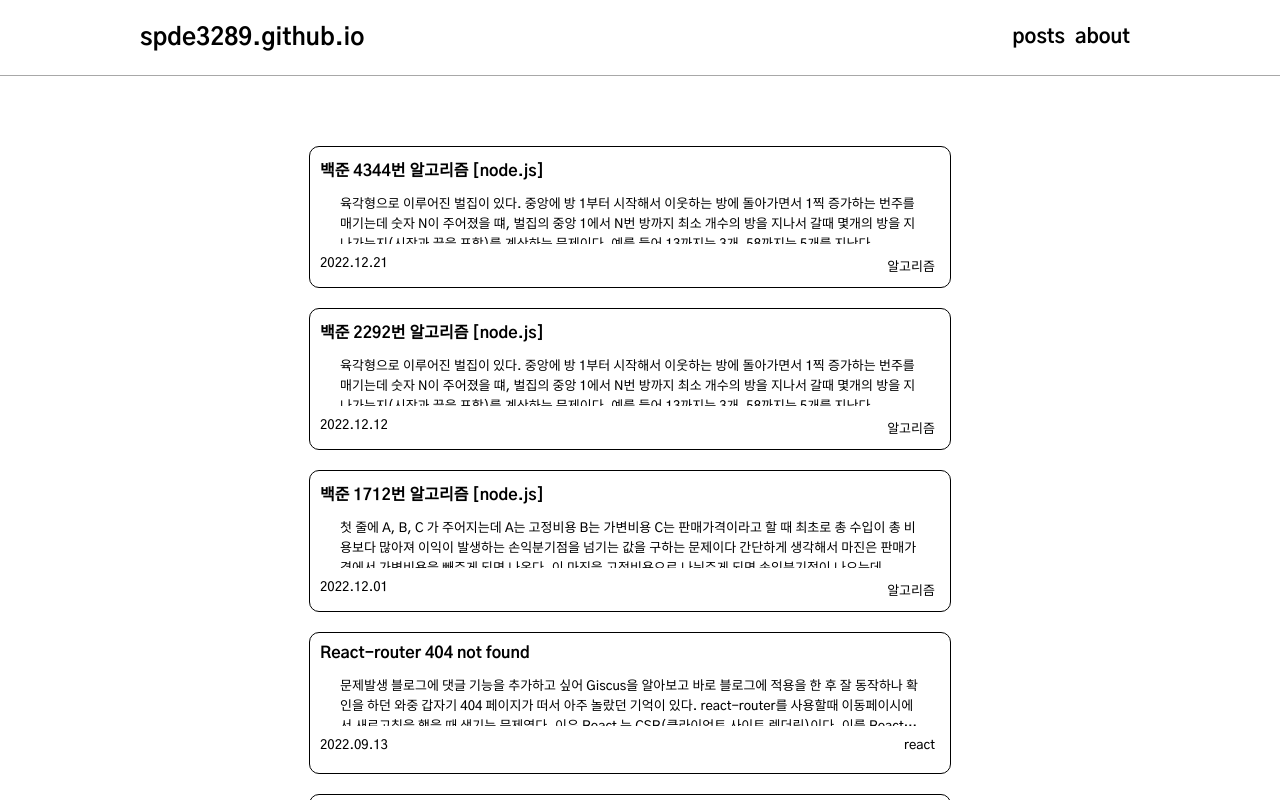
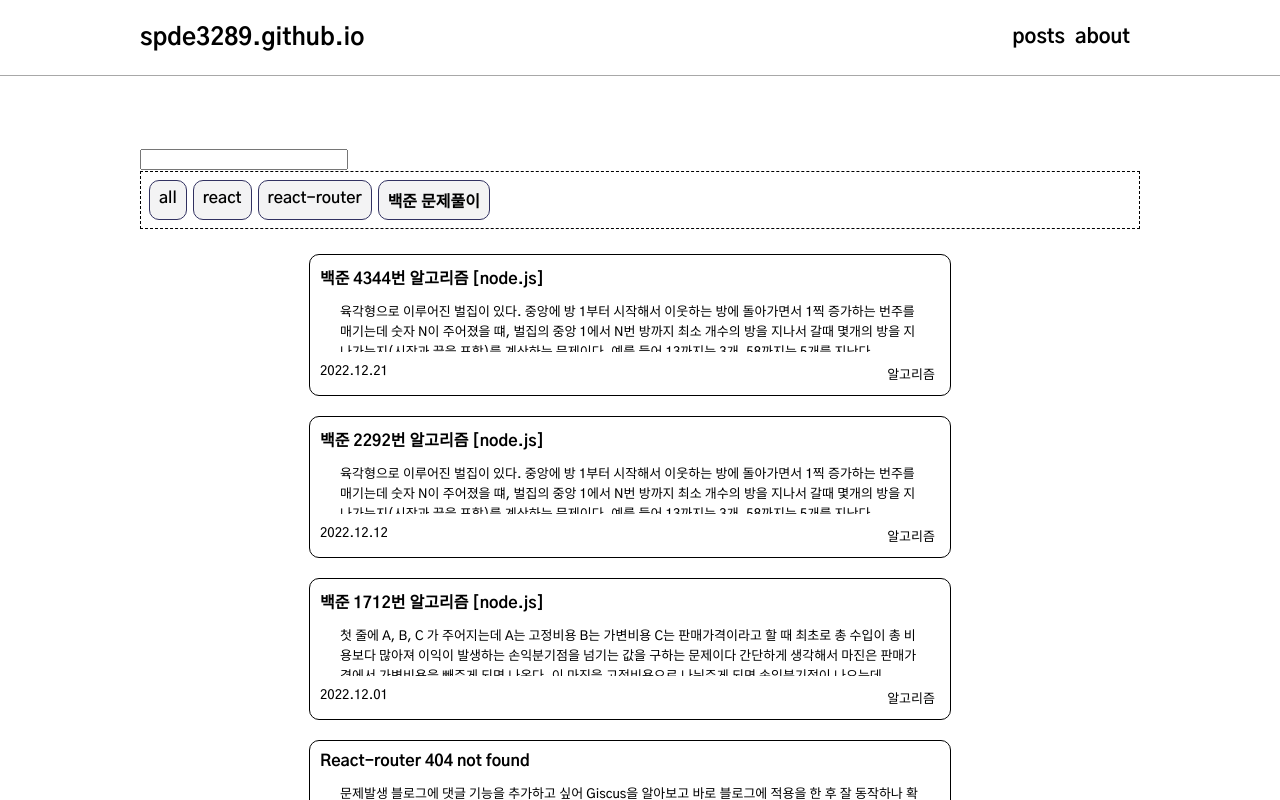
Before and after one commit to spde3289/spde3289.github.io, a React (Create React App) app: page /posts in a window 1280 px wide. Shown: the top 800 px of the page. Built offline with nearby package versions, Linux system fonts and the light colour scheme.

Commit message:
feat: change postPage

```diff
--- a/src/components/Passengers.jsx
+++ b/src/components/Passengers.jsx
@@ -15,6 +15,7 @@ const Passengers = (props) => {
 
     useEffect(()=>{
         if(props.value){
+            console.log(props.value);
             setContentList(content.filter((list) => list.title.toLowerCase().includes(props.value.toLowerCase() )))
         };
     },[props.value]);
--- a/src/components/Tag.jsx
+++ b/src/components/Tag.jsx
@@ -3,7 +3,7 @@ import styled from "styled-components";
 
 const Tag = (props) => {
     return(
-        <Tech>{props.tagName}</Tech>
+        <Tech onClick={()=>{console.log('aaa')}}>{props.tagName}</Tech>
     );
 };
 
--- a/src/pages/Posts.jsx
+++ b/src/pages/Posts.jsx
@@ -1,23 +1,33 @@
-import React from 'react';
+import React, { useState } from 'react';
 import styled from "styled-components";
 import Passengers from '../components/Passengers'
-//import Tag from '../components/Tag';
+import Tag from '../components/Tag';
 
 const Posts = () => {
 
+    const [text, setText] = useState(' ');
+
+    const ChangeText = (e) => {
+        setText(e.target.value);
+    };
+
+
     return(
-        <div>
             <PostMain>
-{/*                 <Filter>
-                     <Tag tagName={'all'}/>
-                     <Tag tagName={'웹'}/>
-                     <Tag tagName={'알고리즘'}/>
-                        </Filter> */}
-                <PageClum>
-                    <Passengers/>
-                </PageClum>
+                <Search
+                type="text"
+                value={text}
+                onChange={ChangeText}/>
+                <Filter>
+                     <Tag tagName={'all'} />
+                     <Tag tagName={'react'}/>
+                     <Tag tagName={'react-router'}/>
+                     <Tag tagName={'백준 문제풀이'}/>
+                </Filter>
+                <PostContainer>
+                    <Passengers value={ text.length===0 ? " " : text }/>
+                </PostContainer>
             </PostMain>
-        </div>
     );
 };
 
@@ -25,15 +35,20 @@ const PostMain = styled.main`
     width: 1000px;
     margin: 0 auto;
     font-size: 20px;
-`
-/* const Filter = styled.div`
+`;
+
+const Search = styled.input`
+    width: 200px;
+`;
+
+const Filter = styled.div`
     padding: 5px;
     display: flex;
     border: 1px dashed black;
     margin-bottom: 25px;
-`; */
+`;
 
-const PageClum = styled.div`
+const PostContainer = styled.div`
     width: 662px;
     margin: 0 auto;
 `;
```
